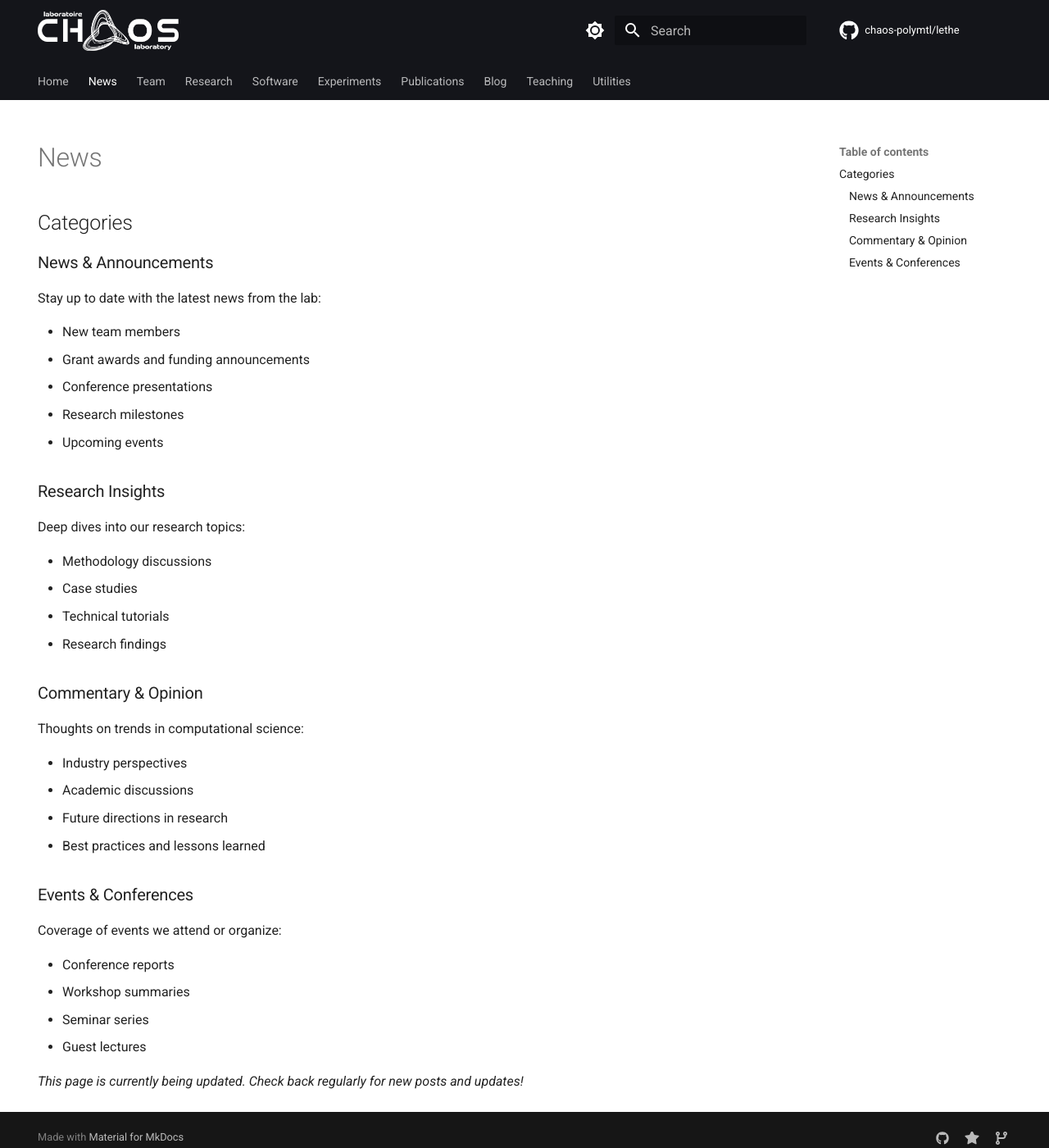
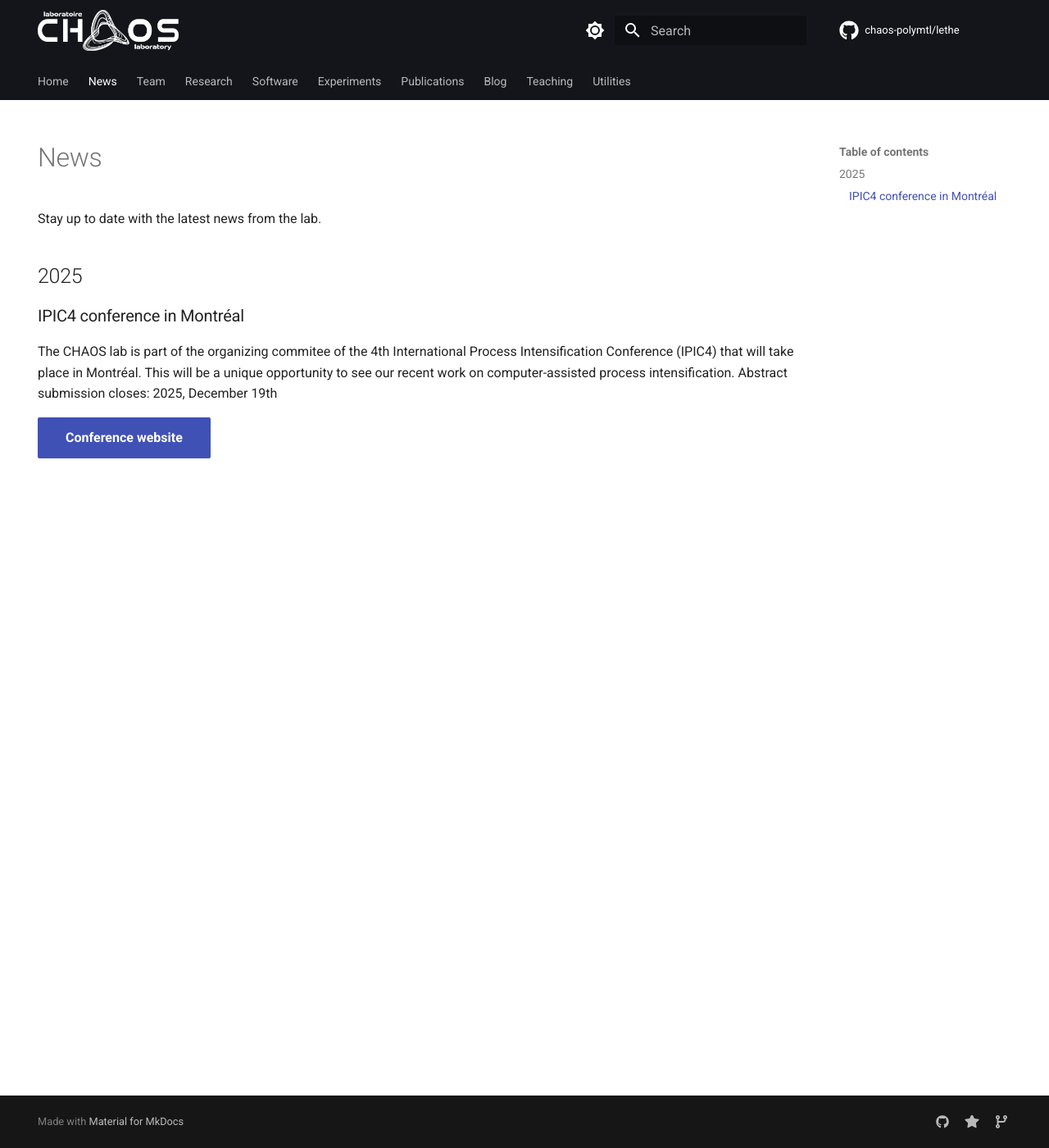
Before and after one commit to chaos-polymtl/chaos-lab, an MkDocs documentation site: the page built from docs/news.md, in a window 1280 px wide and 1400 px high. Shown: the whole window at 82% size. Built offline with MkDocs 1.6.1 and Material for MkDocs 9.7.7, drawn with Linux system fonts in a browser that asks for light colours; a script that is not in the unit is left out; comment, search, counter and statistics services are not loaded.

Commit message:
Update the news section of the website

```diff
--- a/docs/news.md
+++ b/docs/news.md
@@ -3,45 +3,13 @@ hide:
   - navigation
 ---
 
-## Categories
 
-### News & Announcements
+Stay up to date with the latest news from the lab.
 
-Stay up to date with the latest news from the lab:
+## 2025
 
-- New team members
-- Grant awards and funding announcements
-- Conference presentations
-- Research milestones
-- Upcoming events
+### IPIC4 conference in Montréal
 
-### Research Insights
+The CHAOS lab is part of the organizing commitee of the 4th International Process Intensification Conference (IPIC4) that will take place in Montréal. This will be a unique opportunity to see our recent work on computer-assisted process intensification. Abstract submission closes: 2025, December 19th
 
-Deep dives into our research topics:
-
-- Methodology discussions
-- Case studies
-- Technical tutorials
-- Research findings
-
-### Commentary & Opinion
-
-Thoughts on trends in computational science:
-
-- Industry perspectives
-- Academic discussions
-- Future directions in research
-- Best practices and lessons learned
-
-### Events & Conferences
-
-Coverage of events we attend or organize:
-
-- Conference reports
-- Workshop summaries
-- Seminar series
-- Guest lectures
-
-
-
-*This page is currently being updated. Check back regularly for new posts and updates!*
+[Conference website](https://event.fourwaves.com/ipic4/pages){ .md-button .md-button--primary }
```
